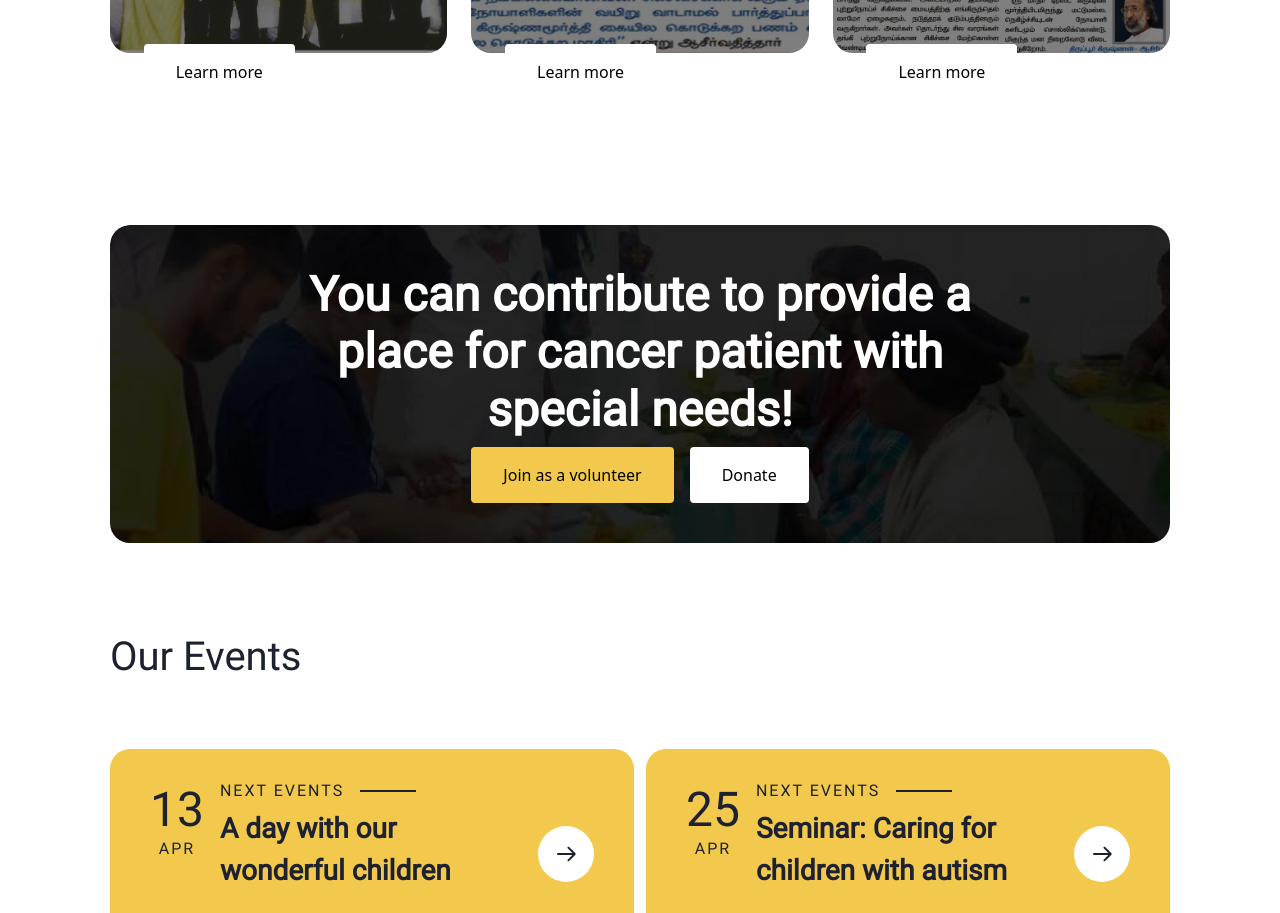
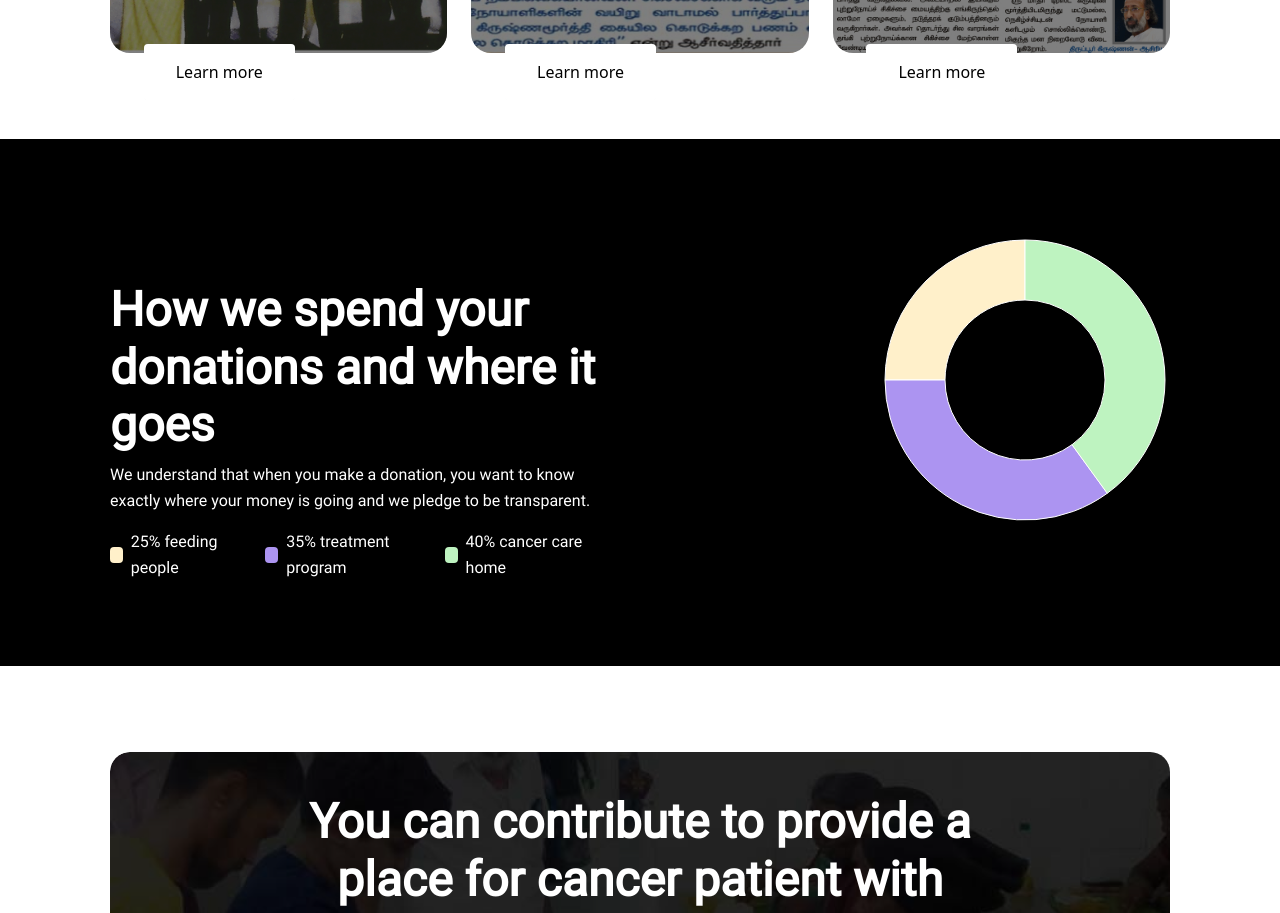
Before and after one commit to gunadevandesing/srimathatrust.ui, a React (Vite) app: page / in a window 1280 px wide. Shown: the part 3280-4193 px from the top of the page. Built offline with nearby package versions, Linux system fonts and the light colour scheme.

Commit message:
Donation chart added

```diff
--- a/package.json
+++ b/package.json
@@ -14,7 +14,9 @@
     "react": "^18.2.0",
     "react-bootstrap": "^2.9.1",
     "react-dom": "^18.2.0",
-    "react-router-dom": "^6.20.1"
+    "react-router-dom": "^6.20.1",
+    "recharts": "^2.10.3",
+    "styled-components": "^6.1.3"
   },
   "devDependencies": {
     "@types/react": "^18.2.37",
--- /dev/null
+++ b/src/components/HomePageComponents/DonationChartSection.jsx
@@ -0,0 +1,82 @@
+import "./donationChartSection.scss";
+import styled from "styled-components";
+
+import { PieChart, Pie, Cell } from "recharts";
+
+const data = [
+  { name: "Group A", value: 25 },
+  { name: "Group B", value: 35 },
+  { name: "Group C", value: 40 },
+];
+
+const colorCodes = [
+  {
+    id: 1,
+    colorCode: "#FFF0CA",
+    text: "25% feeding people",
+  },
+  {
+    id: 2,
+    colorCode: "#AC94F1",
+    text: "35% treatment program",
+  },
+  { id: 3, colorCode: "#BEF3C0", text: "40% cancer care home" },
+];
+
+const ColorSpan = styled.span`
+  background: ${(props) => (props.bgColor ? props.bgColor : "#fff")};
+`;
+
+const DonationChartComponent = () => {
+  return (
+    <PieChart width={300} height={300} onMouseEnter={() => {}}>
+      <Pie
+        data={data}
+        cx={150}
+        cy={150}
+        innerRadius={80}
+        outerRadius={140}
+        fill="#fff"
+        dataKey="value"
+        startAngle={90}
+        endAngle={450}
+      >
+        {data.map((entry, index) => (
+          <Cell key={`cell-${index}`} fill={colorCodes[index]?.colorCode} />
+        ))}
+      </Pie>
+    </PieChart>
+  );
+};
+
+const DonationChartSection = () => {
+  return (
+    <div className="donation-container">
+      <div className="donation-content">
+        <div className="donation-textcontent">
+          <h2 className="header-text">
+            How we spend your donations and where it goes
+          </h2>
+          <p className="paragraph-text">
+            We understand that when you make a donation, you want to know
+            exactly where your money is going and we pledge to be transparent.
+          </p>
+          <div className="donation-legend">
+            {colorCodes.map((legendItem) => (
+              <div className="legend-item" key={legendItem.id}>
+                <ColorSpan
+                  className="legend-color"
+                  bgColor={legendItem.colorCode}
+                />
+                <span className="legend-text">{legendItem.text}</span>
+              </div>
+            ))}
+          </div>
+        </div>
+        <DonationChartComponent />
+      </div>
+    </div>
+  );
+};
+
+export default DonationChartSection;
--- /dev/null
+++ b/src/components/HomePageComponents/donationChartSection.scss
@@ -0,0 +1,58 @@
+@import "../../project_constants.scss";
+
+.donation-container {
+  width: 100%;
+  background-color: #000;
+  padding: 86px 110px;
+
+  .donation-content {
+    display: flex;
+    justify-content: space-between;
+    .donation-textcontent {
+      margin-top: 3.5rem;
+      width: 48%;
+      h2.header-text {
+        color: #fff;
+        font-family: Roboto;
+        font-size: 48px;
+        font-style: normal;
+        font-weight: 700;
+        line-height: 120%;
+      }
+
+      p.paragraph-text {
+        color: #fff;
+        font-family: Roboto;
+        font-size: 16px;
+        font-style: normal;
+        font-weight: 400;
+        line-height: 160%;
+      }
+
+      .donation-legend {
+        display: flex;
+        .legend-item {
+          display: flex;
+          align-items: center;
+
+          .legend-color {
+            margin-right: 0.5rem;
+            width: 16px;
+            height: 16px;
+            border-radius: 4px;
+          }
+          .legend-text {
+            margin-right: 1.5rem;
+
+            color: #fff;
+            font-family: Roboto;
+            font-size: 16px;
+            font-style: normal;
+            font-weight: 500;
+            line-height: 160%;
+          }
+        }
+      }
+    }
+  }
+}
--- a/src/pages/HomePage/HomePage.jsx
+++ b/src/pages/HomePage/HomePage.jsx
@@ -1,3 +1,4 @@
+import DonationChartSection from "../../components/HomePageComponents/DonationChartSection";
 import KnowAboutUSSection from "../../components/HomePageComponents/KnowAboutUsSection";
 import ProjectsSection from "../../components/HomePageComponents/ProjectsSection";
 import VideoSection from "../../components/HomePageComponents/VideoSection";
@@ -14,6 +15,7 @@ const HomePage = () => {
       <KnowAboutUSSection />
       <WhatWeDoSection />
       <ProjectsSection />
+      <DonationChartSection />
       <ContributionSection />
       <EventsSection />
       <FooterComponent />
```
Also changed, not shown: 1 other file (tests, documents, lock files or other folders).
